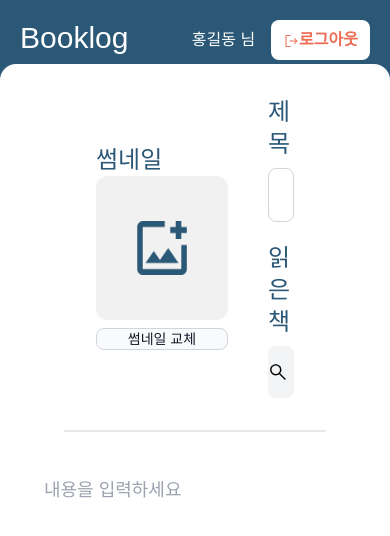
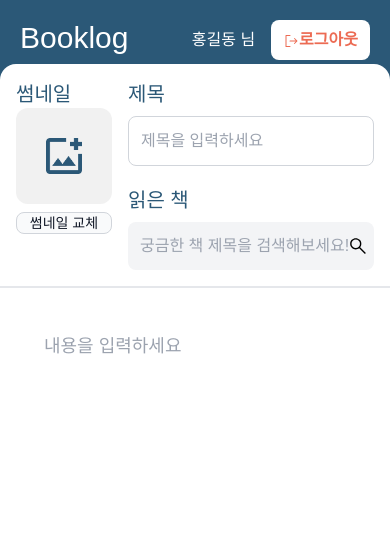
Before and after one commit to team1-booklog/Frontend, a React (Vite) app: page /editor in a window 390 px wide. Shown: the top 536 px of the page. Built offline with nearby package versions, Linux system fonts and the light colour scheme; a web font is replaced by a local one.

Commit message:
[STYLE] - 모바일에서 정보 헤더 잘 보이게 수정

```diff
--- a/src/components/Editor/BookReportHeader.tsx
+++ b/src/components/Editor/BookReportHeader.tsx
@@ -25,15 +25,15 @@ export default function BookReportHeaderEditor() {
 
   return (
     <div className={cn(
-      "p-8 flex justify-center items-center",
-      "mx-16 md:mx-24 xl:mx-32 border-b-2"
+      "p-4 md:p-8 flex justify-center",
+      "mx-0 md:mx-24 xl:mx-32 border-b-2"
     )}>
-      <div className="mr-10 text-left max-w-36">
-        <h2 className='text-2xl text-[#2B5877]'>썸네일</h2>
+      <div className="mr-4 md:mr-10 text-left max-w-36">
+        <h2 className='text-xl md:text-2xl text-[#2B5877]'>썸네일</h2>
         <img
           src={thumbnail || DefaultThubnail}
           alt="썸네일"
-          className="w-36 h-36 rounded-xl"
+          className="x-24 md:x-32 xl:w-36 h-24 md:h-32 xl:h-36 rounded-xl"
         />
         <input
           ref={fileInputRef}
@@ -54,17 +54,15 @@ export default function BookReportHeaderEditor() {
       </div>
 
       <div className="flex-1 text-left max-w-2xl">
-        <div className="mb-5">
-          <h2 className="text-2xl text-[#2B5877] mb-2">제목</h2>
+        <h2 className="text-xl md:text-2xl text-[#2B5877] mb-2">제목</h2>
         <input
           id="title"
           type="text"
           placeholder="제목을 입력하세요"
           value={title}
           onChange={(e) => setTitle(e.target.value)}
-            className="w-full p-3 border border-gray-300 rounded-lg text-lg"
+          className="w-full p-3 border border-gray-300 rounded-lg text-base md:text-lg mb-5"
         />
-        </div>
 
         {/* SearchBar 컴포넌트 */}
         <SearchBar
--- a/src/components/Editor/BookReportHeader/SearchBar.tsx
+++ b/src/components/Editor/BookReportHeader/SearchBar.tsx
@@ -34,16 +34,16 @@ export default function SearchBar({ readBookTitle, onSearch, setReadBookTitle }:
 
   return (
     <div>
-      <h2 className="text-2xl text-[#2B5877] block mb-2">읽은 책</h2>
+      <h2 className="text-xl md:text-2xl text-[#2B5877] block mb-2">읽은 책</h2>
       <div className="relative w-full flex justify-center items-center">
         <input
           type="text"
-          placeholder="궁금한 책 제목이나 저자를 검색해보세요!"
+          placeholder="궁금한 책 제목을 검색해보세요!"
           value={readBookTitle}
           ref={inputRef}
           onKeyDown={handleKeyDown}
           onChange={(e) => setReadBookTitle(e.target.value)}
-          className="w-full p-3 bg-gray-100 rounded-lg text-lg"
+          className="w-full p-3 bg-gray-100 rounded-lg text-base md:text-lg"
         />
         <button
           className="absolute right-0 mr-2"
```
Lines whose indentation alone changed are shown as unchanged.
